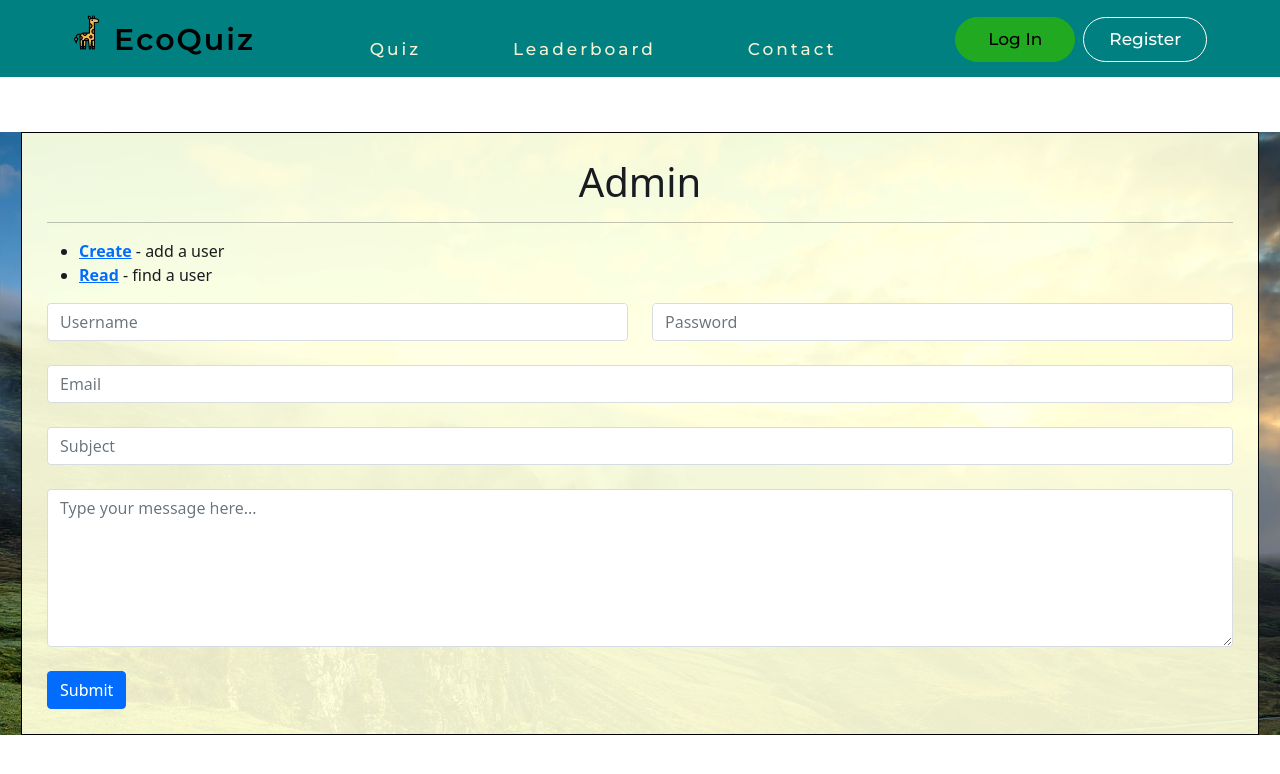
After one commit to Melleh/ecoQuiz, a PHP site: template views/admin.php in a window 1280 px wide. The commit adds this page. Shown: the top 774 px of the page. Run offline with PHP 8.4, Linux system fonts and the light colour scheme; the template is opened without the code that fills it, so the values that code supplies are empty.

Commit message:
added admin

```diff
--- a/public/css/toby.css
+++ b/public/css/toby.css
@@ -5,7 +5,7 @@
 a:link,
 a:active,
 a:visited {
-    color: white;
+
 }
 
 
--- a/routes.php
+++ b/routes.php
@@ -1,4 +1,5 @@
 <?php
+
 
 $router->get('', 'App/Controllers/HomeController.php@index');
 $router->get('home', 'App/Controllers/HomeController.php');
@@ -24,7 +25,7 @@ $router->get('leaderboard', 'App/Controllers/LeaderboardController.php@index');
 
 $router->get('quiz', 'App/Controllers/QuizController.php@index');
 
-
+$router->get('admin', 'App/Controllers/AdminController.php@index');
 
 
 $router->get('artists', 'App/Controllers/ArtistController.php@index');
--- /dev/null
+++ b/views/admin.php
@@ -0,0 +1,43 @@
+<header>
+    <h1>Admin</h1>
+    <hr>
+</header>
+
+<ul>
+
+<li>
+    <a href="create.php"><strong>Create</strong></a> - add a user
+</li>
+
+<li>
+    <a href="read.php"><strong>Read</strong></a> - find a user
+</li>
+
+
+</ul>
+
+<form method="post" class="col-md-12 g-4 contact-form">
+        <div class="row g-4">
+            <div class="col-md-6">
+                <input type="text" class="form-control" id="username" placeholder="Username">
+            </div>
+            <div class="col-md-6">
+                <input type="password" class="form-control" placeholder="Password">
+            </div>
+
+            <div class="col-md-12">
+                <input type="email" class="form-control" placeholder="Email">
+            </div>
+
+            <div class="col-12">
+                <input type="text" class="form-control" placeholder="Subject">
+            </div>
+
+            <div class="col-md-12">
+                <textarea class="form-control" name="" id="" cols="30" rows="6" placeholder="Type your message here..."></textarea>
+            </div>
+            <div class="col-12">
+                <button type="submit" class="btn btn-primary">Submit</button>
+            </div>
+        </div>
+    </form>
```
Also changed, not shown: App/Controllers/AdminController.php (added, +14 -0 lines).
